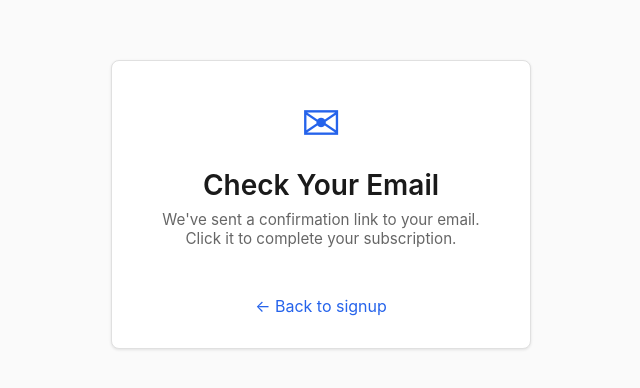
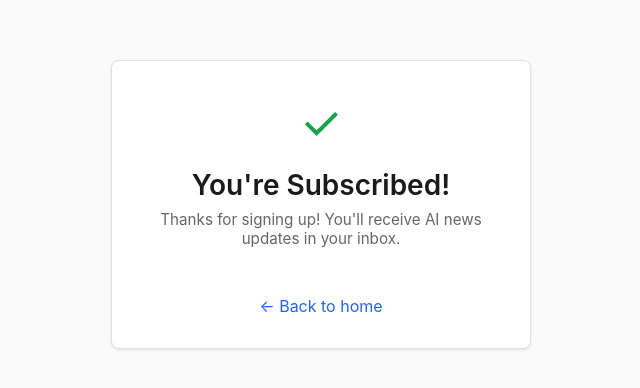
Before and after one commit to JewelsHovan/AI-News-Reports, a plain HTML site: page docs/success.html in a window 1280 px wide. Shown: the part 196-584 px from the top of the page, without its empty margins (319-959 px from the left). Drawn offline with Linux system fonts and the light colour scheme.

Commit message:
Fix CORS origins, update success page for auto-verify flow

```diff
--- a/ai-news-signup/src/index.ts
+++ b/ai-news-signup/src/index.ts
@@ -10,7 +10,7 @@ const app = new Hono<{ Bindings: Env }>();
 
 // CORS - allow requests from GitHub Pages and localhost
 app.use('*', cors({
-  origin: ['https://yourusername.github.io', 'http://localhost:3000', 'http://localhost:8080'],
+  origin: ['https://julienhovan.com', 'https://jewelshovan.github.io', 'http://localhost:3000', 'http://localhost:8080'],
   allowMethods: ['GET', 'POST', 'OPTIONS'],
   allowHeaders: ['Content-Type'],
   maxAge: 86400,
--- a/docs/success.html
+++ b/docs/success.html
@@ -3,15 +3,15 @@
 <head>
   <meta charset="UTF-8">
   <meta name="viewport" content="width=device-width, initial-scale=1.0">
-  <title>Check Your Email - AI News</title>
+  <title>You're Subscribed! - AI News</title>
   <link rel="stylesheet" href="styles.css">
 </head>
 <body>
   <main class="container" style="text-align: center;">
-    <div class="status-icon info">&#9993;</div>
-    <h1>Check Your Email</h1>
-    <p class="subtitle">We've sent a confirmation link to your email. Click it to complete your subscription.</p>
-    <a href="index.html" class="back-link">&larr; Back to signup</a>
+    <div class="status-icon success">&#10003;</div>
+    <h1>You're Subscribed!</h1>
+    <p class="subtitle">Thanks for signing up! You'll receive AI news updates in your inbox.</p>
+    <a href="index.html" class="back-link">&larr; Back to home</a>
   </main>
 </body>
 </html>
```
Also changed, not shown: 1 other file.
